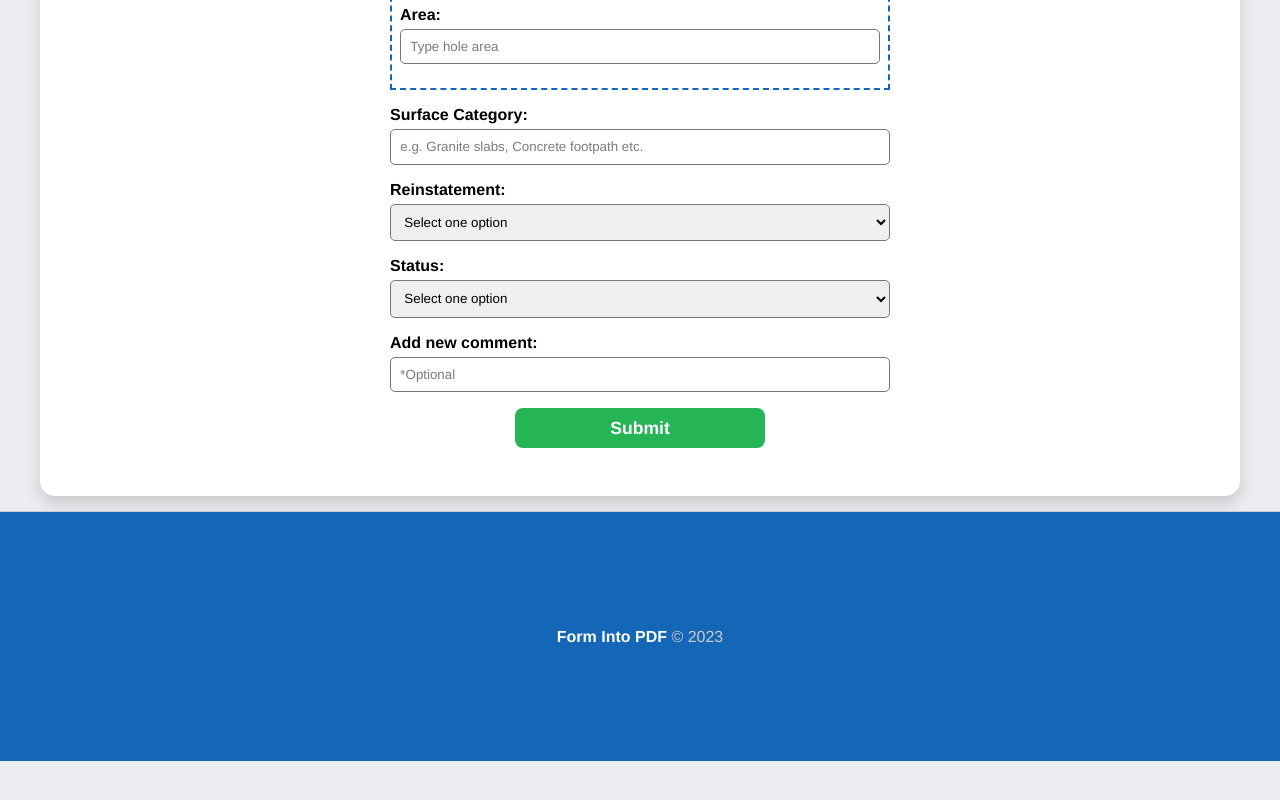
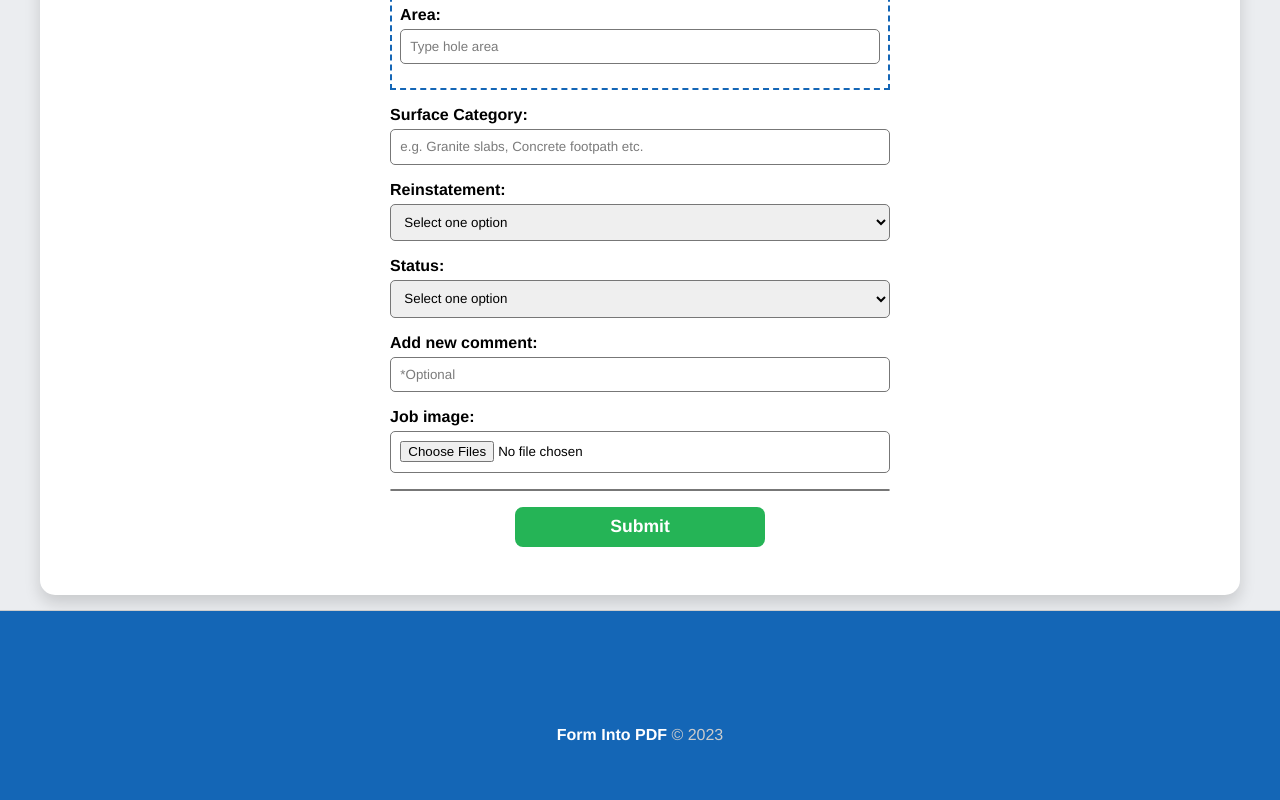
Before and after one commit to sbritobreno/FormIntoPDF-FrontEnd, a React (Create React App) app: page /new_form in a window 1280 px wide. Shown: the part 512-1312 px from the top of the page. Before the commit the page ends 1273 px from the top, so only its background shows below. Built offline with nearby package versions, Linux system fonts and the light colour scheme.

Commit message:
Add fotos section on the new form page

```diff
--- a/src/components/layout/MobileNavbar.module.css
+++ b/src/components/layout/MobileNavbar.module.css
@@ -20,6 +20,7 @@
     display: flex;
     padding-inline: 0.5em;
     align-items: center;
+    margin-inline: 0.5em;
   }
 
   .navbar a {
@@ -28,6 +29,7 @@
     cursor: pointer;
     transition: 0.5s;
     padding: 0.5em 0.8em;
+    margin-inline: 0.5em;
   }
 
   .dropdown {
--- a/src/components/pages/Form/Form1.js
+++ b/src/components/pages/Form/Form1.js
@@ -11,6 +11,7 @@ function Form1() {
     location: state?.location,
     coordinates: state?.coordinates,
   });
+  const [preview, setPreview] = useState([]);
   const reinstatement = ["Permanent", "Temporary"];
   const status = ["Completed", "In progress"];
   const navigate = useNavigate();
@@ -31,6 +32,11 @@ function Form1() {
       ...form,
       status: e.target.options[e.target.selectedIndex].text,
     });
+  }
+
+  function onFileChange(e) {
+    setPreview(Array.from(e.target.files));
+    setForm({ ...form, images: [...e.target.files] });
   }
 
   async function handleSubmit(e) {
@@ -123,6 +129,32 @@ function Form1() {
           handleOnChange={handleChange}
           autoComplete="off"
         />
+        <Input
+          text="Job image"
+          type="file"
+          name="images"
+          handleOnChange={onFileChange}
+          multiple={true}
+        />
+        <div className={styles.preview_form_images}>
+          {preview.length > 0
+            ? preview.map((image, index) => (
+                <img
+                  src={URL.createObjectURL(image)}
+                  alt="job_image"
+                  key={`${index}`}
+                />
+              ))
+            : form.images &&
+              form.images.map((image, index) => (
+                <img
+                  src={`${process.env.REACT_APP_API}/images/forms/${image}`}
+                  alt="job_image"
+                  key={`${index}`}
+                />
+              ))}
+        </div>
+
         <input type="submit" value="Submit" />
       </form>
     </section>
--- a/src/components/pages/Form/Form1.module.css
+++ b/src/components/pages/Form/Form1.module.css
@@ -72,3 +72,19 @@ label {
   font-weight: bold;
   font-size: 1em;
 }
+
+.preview_form_images {
+  display: flex;
+  justify-content: center;
+  flex-wrap: wrap;
+  border: 1px solid #777;
+  border-radius: 10px;
+  margin-bottom: 1em;
+}
+
+.preview_form_images img {
+  width: 130px;
+  height: 130px;
+  border-radius: 10px;
+  margin: 0.5em;
+}
```
